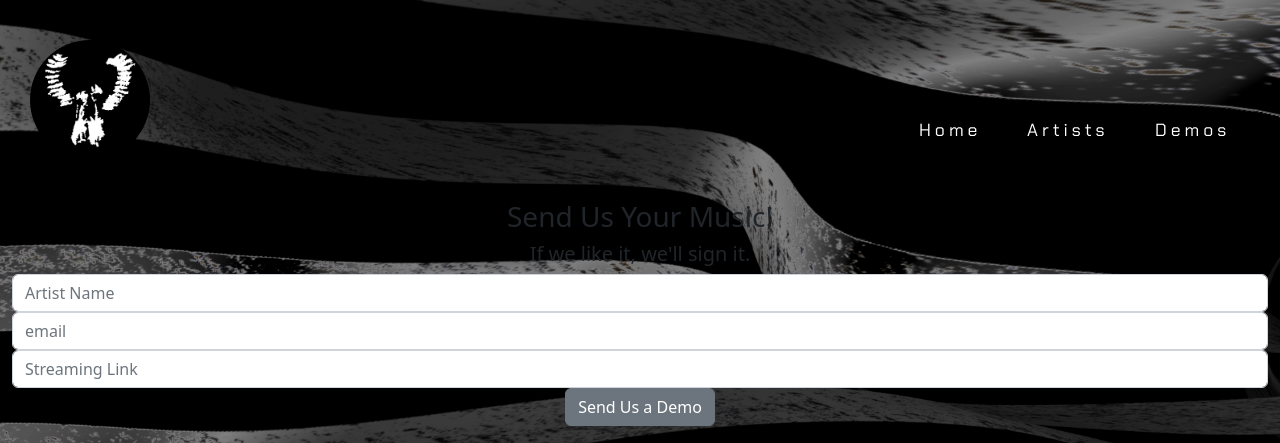
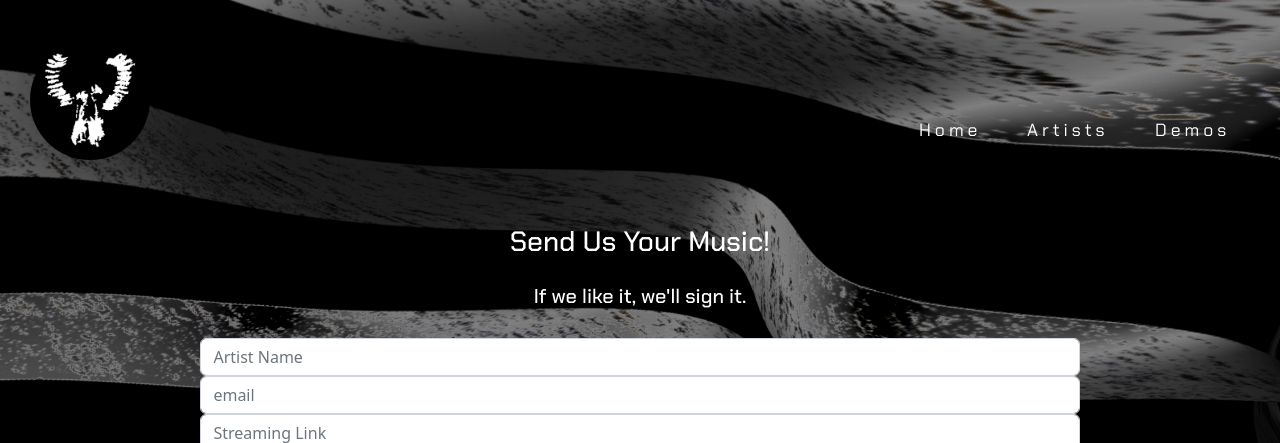
Before and after one commit to ThomG1/Replica-Recordings, a plain HTML site: page demos.html in a window 1280 px wide. Shown: the top 443 px of the page. Drawn offline with nearby package versions, Linux system fonts and the light colour scheme.

Commit message:
Add css styling to demo form and submit button

```diff
--- a/assets/css/style.css
+++ b/assets/css/style.css
@@ -305,3 +305,27 @@ footer {
     display: flex;
     flex-direction: row;
 }
+
+/*Demo Form*/
+
+.demo-heading {
+    font-family: "Chakra Petch", sans-serif;
+    font-weight:300px;
+    margin-top: 25px;
+    margin-bottom:20px;
+    color:#ffffff;
+}
+
+.center-form {
+    padding-top:10px;
+    margin:0 auto;
+    max-width:70%;
+}
+
+button[type="submit"] {
+    font-family: "Chakra Petch", sans-serif;
+    margin-top: 15px;
+    margin-bottom: 20px;
+    color: #fafafa;
+    background-color: black;
+}
```
